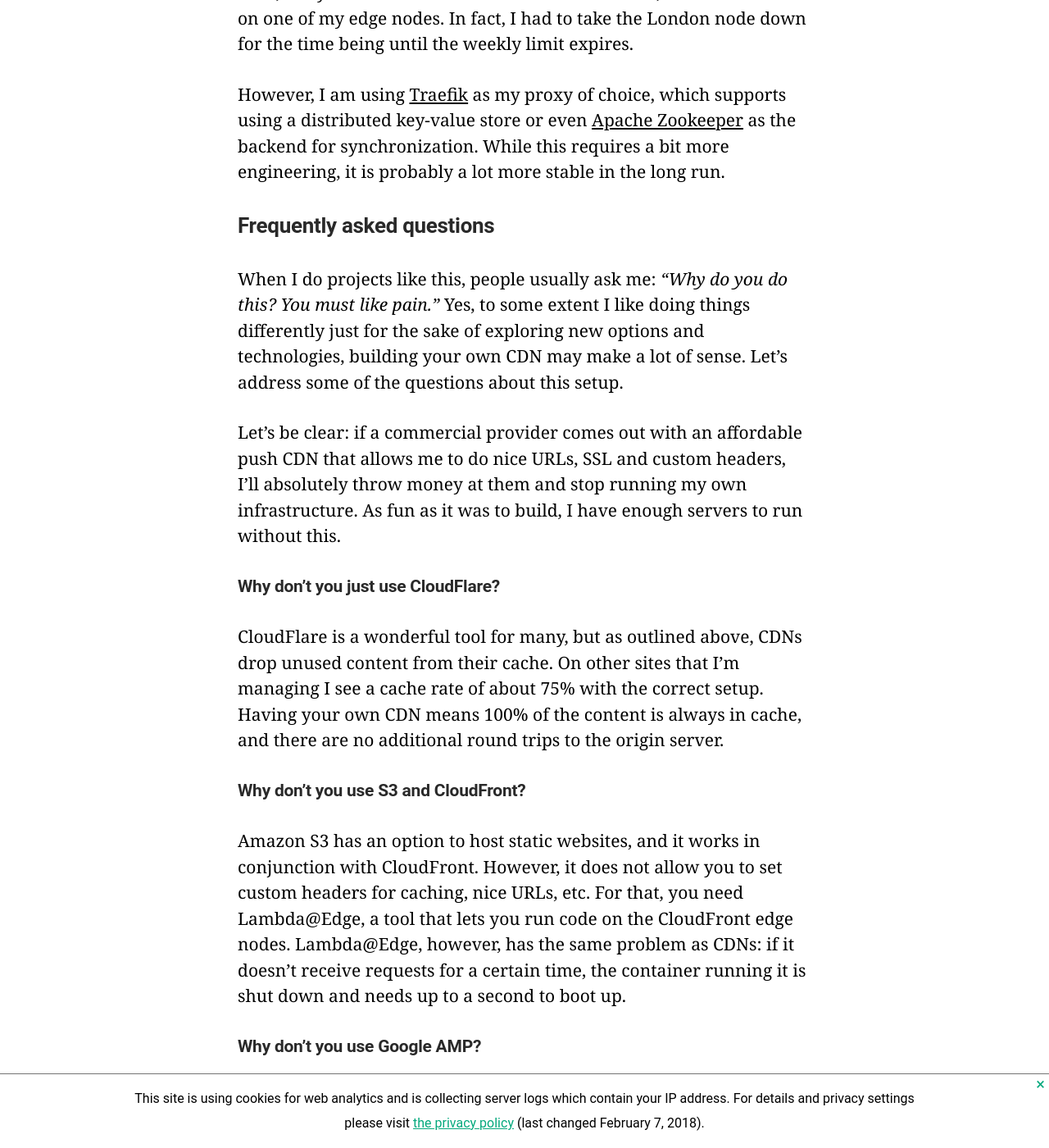
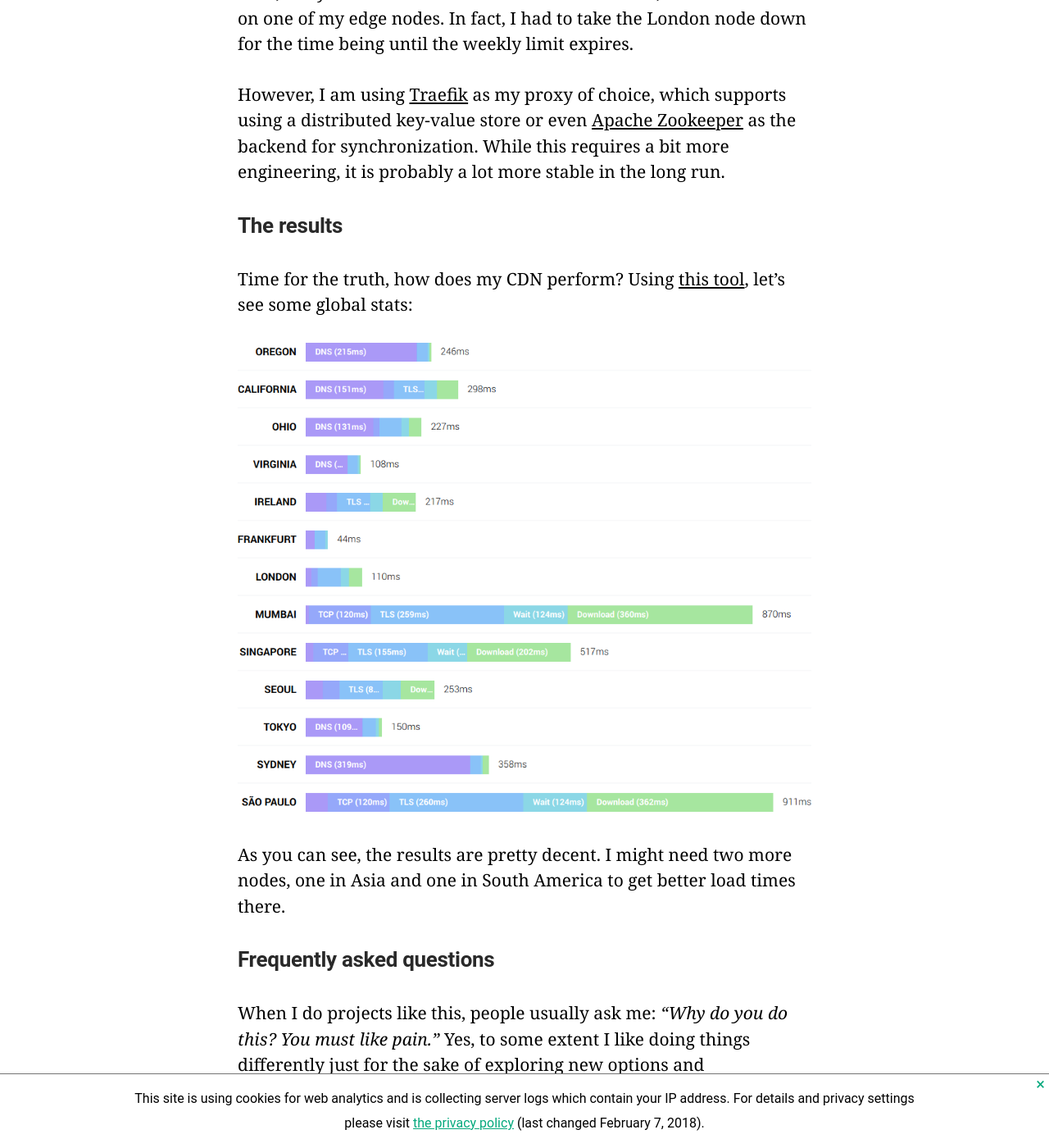
Before and after one commit to Moniter123/build-cdn, a Jekyll site: the page built from _posts/2018-02-14-building-your-own-cdn.md, in a window 1280 px wide and 1400 px high, scrolled down 5948 px. Shown: the whole window at 82% size. Built offline with Jekyll 4.4.1, drawn with Linux system fonts in a browser that asks for light colours.

Commit message:
CDN metrics

```diff
--- a/_posts/2018-02-14-building-your-own-cdn.md
+++ b/_posts/2018-02-14-building-your-own-cdn.md
@@ -143,6 +143,16 @@
 store or even [Apache Zookeeper](https://zookeeper.apache.org/) as the backend for synchronization. While this requires
 a bit more engineering, it is probably a lot more stable in the long run.
 
+## The results
+
+Time for the truth, how does my CDN perform? Using [this tool](https://latency.apex.sh/?url=https%3A%2F%2Fpasztor.at&compare),
+let's see some global stats:
+
+<figure><img src="/assets/img/latency.png" alt="Oregon: 246ms, California: 298ms, Ohio: 227ms, Virginia: 108ms, Ireland: 217ms, Frankfurt: 44ms, London: 110ms, Mumbai: 870ms, Singapore: 517ms, Seoul: 253ms, Tokyo: 150ms, Sidney: 358ms, Sao Paulo: 911ms" /></figure>
+
+As you can see, the results are pretty decent. I might need two more nodes, one in Asia and one in South America to get
+better load times there.
+
 ## Frequently asked questions
 
 When I do projects like this, people usually ask me: *"Why do you do this? You must like pain."* Yes, to some extent I
```
Also changed, not shown: assets/img/latency.png (added), assets/resized/217/latency.png (added), assets/resized/465/latency.png (added), assets/resized/768/latency.png (added).
